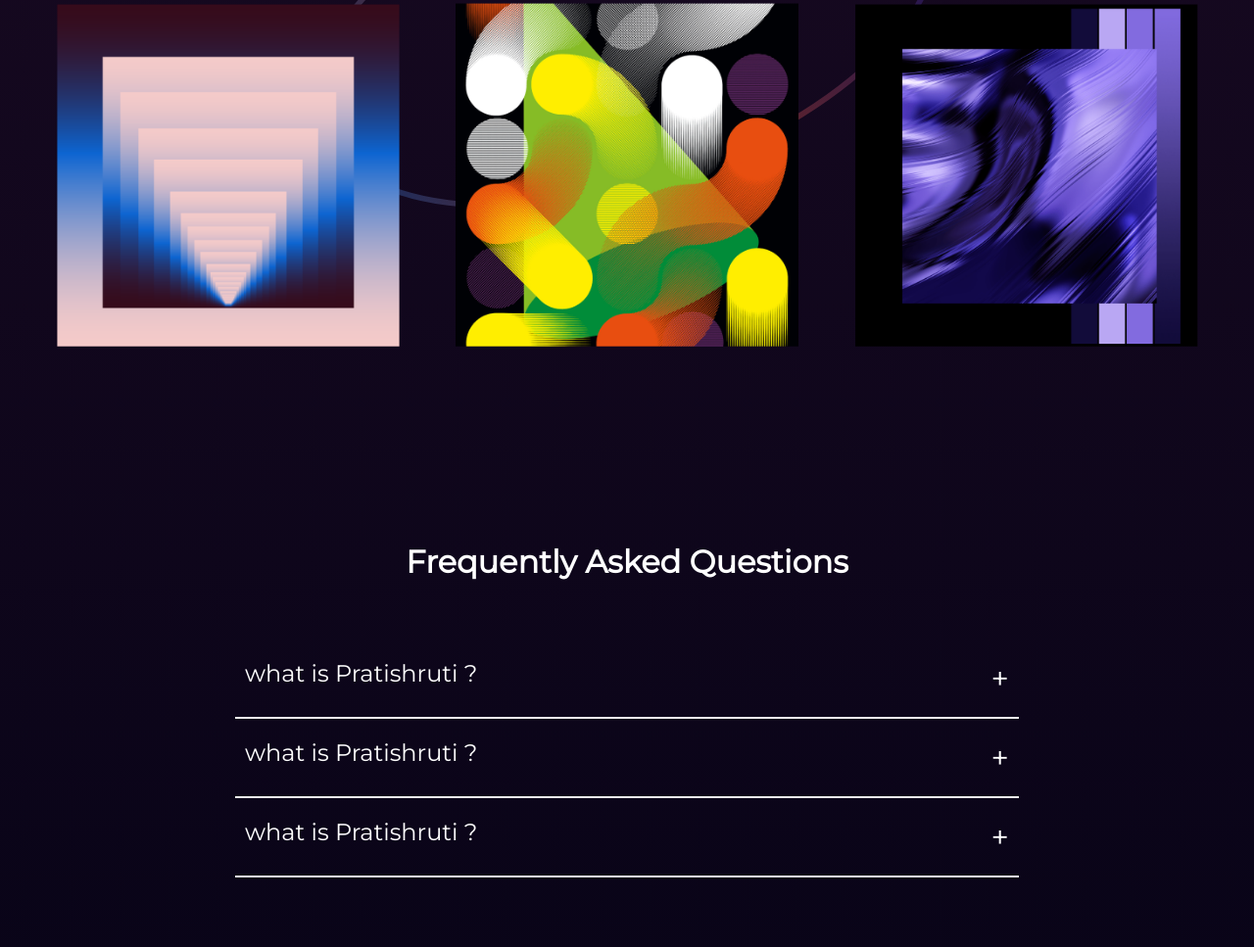
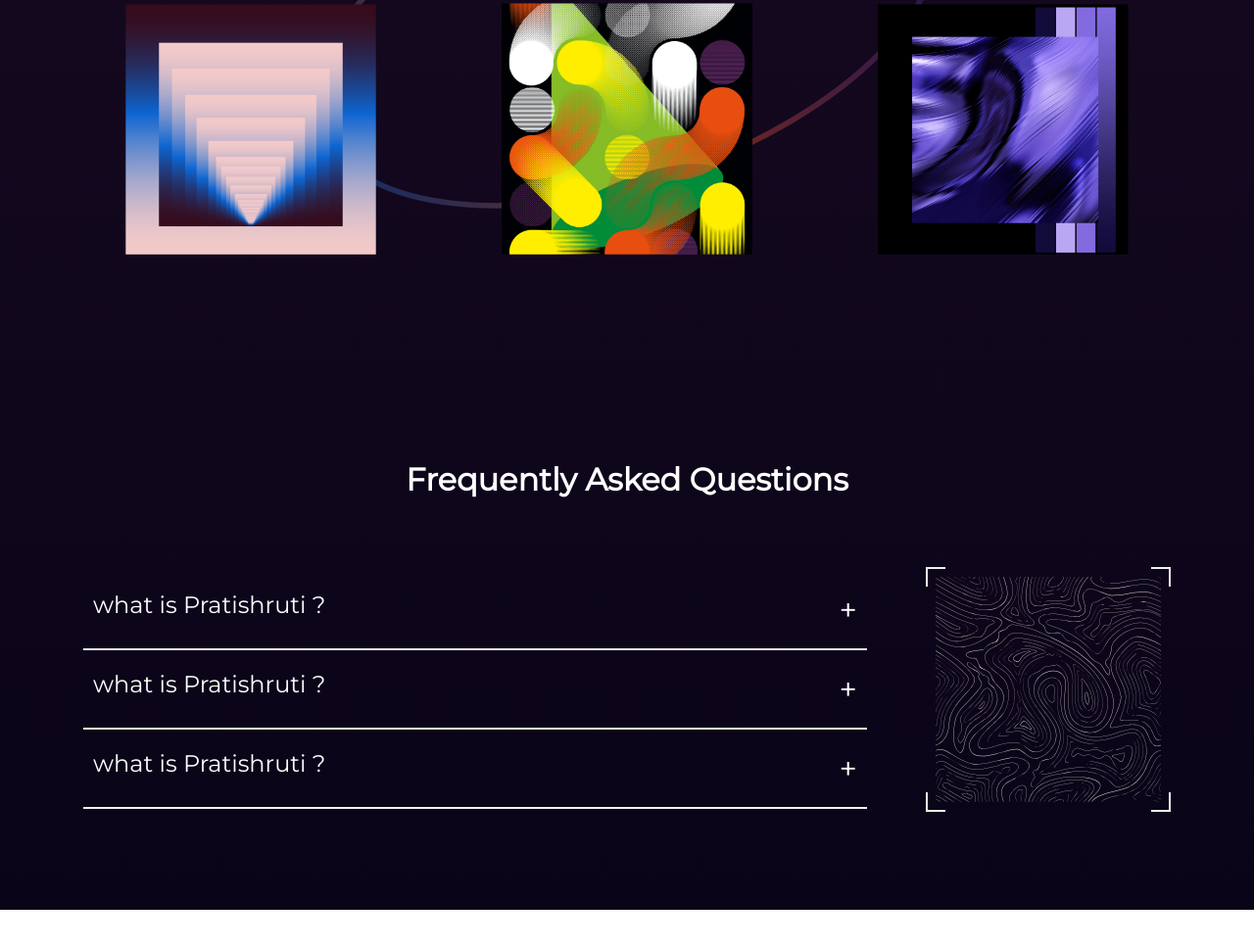
Before and after one commit to jhamadhav/p23, a plain HTML site: page index.html in a window 1280 px wide. Shown: the part 1547-2514 px from the top of the page at 98% size. After the commit the page ends 2476 px from the top, so only its background shows below. Drawn offline with Linux system fonts and the light colour scheme.

Commit message:
qr added

```diff
--- a/index.html
+++ b/index.html
@@ -55,11 +55,10 @@
             <img src="./assets/images/home/art3.png" alt="" class="art">
         </div>
     </div>
-
+    <h1>
+        Frequently Asked Questions
+    </h1>
     <div class="faq-wrapper">
-        <h1>
-            Frequently Asked Questions
-        </h1>
         <div class="faq">
             <div class="faq-qs">
                 what is Pratishruti ?
@@ -88,6 +87,7 @@
                 distinctio ab at! Sapiente cupiditate unde deleniti dignissimos doloribus ipsum cumque vel est.
             </div>
         </div>
+        <img class="corner-border" src="./assets/images/home/qr.svg" alt="" id="qr">
     </div>
 </body>
 
--- a/scripts/faq.js
+++ b/scripts/faq.js
@@ -2,10 +2,7 @@ let qs = document.getElementsByClassName("faq-qs")
 for (let i = 0; i < qs.length; ++i) {
     qs[i].onclick = () => {
         let ans = document.getElementsByClassName("faq-ans")
-        if (ans[i].style.display == "none") {
-            ans[i].style.display = "block"
-        } else {
-            ans[i].style.display = "none"
-        }
+        let temp = (ans[i].style.display != "block")
+        ans[i].style.display = (temp) ? "block" : "none"
     }
 }
--- a/styles/_faq.scss
+++ b/styles/_faq.scss
@@ -1,8 +1,3 @@
-.faq-wrapper {
-    gap: 60px;
-    margin-top: 200px;
-}
-
 .faq-wrapper,
 .faq {
     width: 100%;
@@ -15,11 +10,32 @@
     transition-duration: 300ms;
 }
 
+.faq-wrapper {
+    gap: 60px;
+    flex-direction: row;
+    justify-content: center;
+    margin-bottom: 100px;
+}
+
+#qr {
+    width: 20vw;
+    max-width: 250px;
+    padding: 8px;
+}
+
+h1 {
+    color: #fff;
+    width: 100%;
+    padding: 10px;
+    text-align: center;
+    margin-top: 200px;
+    margin-bottom: 60px;
+}
+
 .faq {
     width: 90%;
     max-width: 800px;
     align-items: flex-start;
-    margin-bottom: 100px;
 }
 
 .faq-qs {
@@ -47,3 +63,22 @@
     font-size: large;
     display: none;
 }
+
+@media only screen and (max-width: 900px) {
+    .images {
+        width: 1200px;
+        margin-left: calc(-600px + 50%);
+    }
+
+    #bg-clouds {
+        width: 1000px;
+    }
+
+    .bg {
+        height: 70vh;
+    }
+
+    #bg-tree {
+        display: none;
+    }
+}
--- a/styles/_home-page.scss
+++ b/styles/_home-page.scss
@@ -87,7 +87,7 @@
     }
 
     p {
-        width: 90%;
+        width: 98%;
         max-width: 700px;
         padding: 30px;
         margin-bottom: 50px;
@@ -131,6 +131,7 @@
     align-items: center;
 
     img {
-        width: 350px;
+        width: 20vw;
+        max-width: 260px;
     }
 }
--- a/styles/main.scss
+++ b/styles/main.scss
@@ -33,3 +33,23 @@
  ::-webkit-scrollbar-thumb {
      border-radius: 0;
  }
+
+ .corner-border {
+     --b: 2px;
+     /* thickness of the border */
+     --c: #efefef;
+     /* color of the border */
+     --w: 20px;
+     /* width of border */
+
+
+     border: var(--b) solid #0000;
+     /* space for the border */
+     --_g: #0000 90deg, var(--c) 0;
+     --_p: var(--w) var(--w) border-box no-repeat;
+     background:
+         conic-gradient(from 90deg at top var(--b) left var(--b), var(--_g)) 0 0 / var(--_p),
+         conic-gradient(from 180deg at top var(--b) right var(--b), var(--_g)) 100% 0 / var(--_p),
+         conic-gradient(from 0deg at bottom var(--b) left var(--b), var(--_g)) 0 100% / var(--_p),
+         conic-gradient(from -90deg at bottom var(--b) right var(--b), var(--_g)) 100% 100% / var(--_p);
+ }
```
Also changed, not shown: styles/main.min.css, 1 other file.
